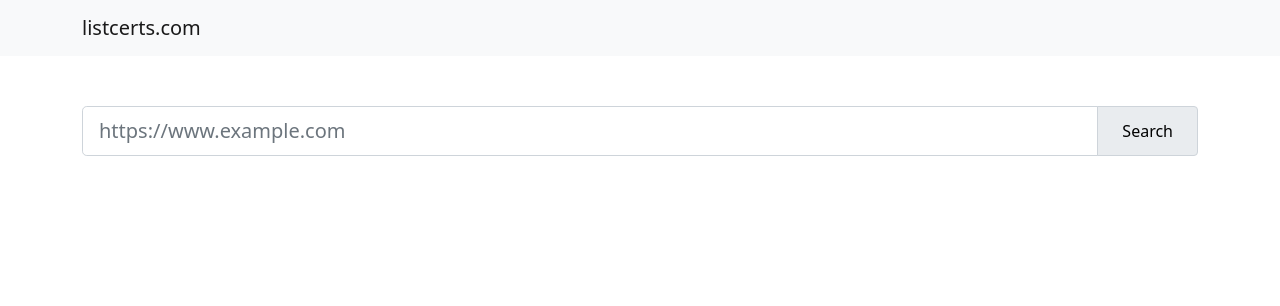
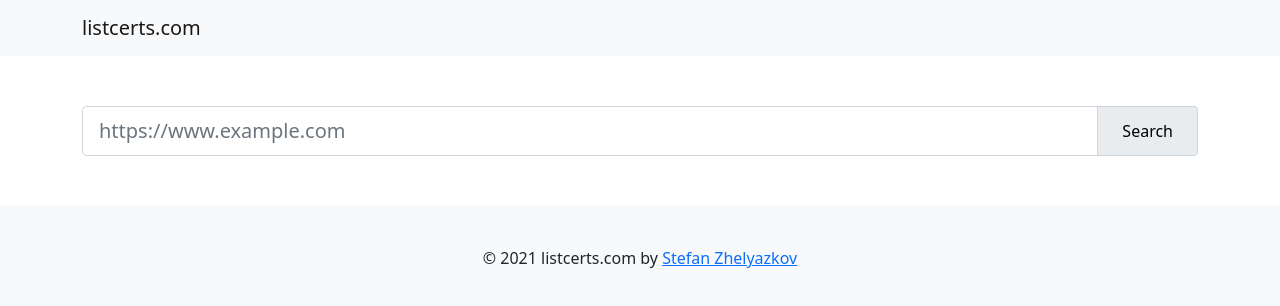
Before and after one commit to stefan-zh/listcerts.com, a React (Create React App) app: page / in a window 1280 px wide. Shown: the top 306 px of the page. Built offline with nearby package versions, Linux system fonts and the light colour scheme.

Commit message:
small design changes

```diff
--- a/src/App.css
+++ b/src/App.css
@@ -11,3 +11,13 @@
 .nav-item a {
     cursor: pointer;
 }
+
+.tab-content {
+    margin-bottom: 40px;
+}
+
+.footer {
+    padding: 40px 0;
+    text-align: center;
+    background-color: #f8f9fa;
+}
--- a/src/App.tsx
+++ b/src/App.tsx
@@ -41,7 +41,7 @@ export const App = () => {
     <>
       <Navbar bg="light">
         <Container>
-          <Navbar.Brand>listcerts.com</Navbar.Brand>
+          <Navbar.Brand href="#">listcerts.com</Navbar.Brand>
         </Container>
       </Navbar>
       <Container>
@@ -77,6 +77,9 @@ export const App = () => {
         </Tab.Container>
         }
       </Container>
+      <div className="footer">
+        <span>© 2021 listcerts.com by <a href="https://stefanzh.com" target="_blank" rel="noreferrer">Stefan Zhelyazkov</a></span>
+      </div>
     </>
   );
 };
--- a/src/InfoGroup.css
+++ b/src/InfoGroup.css
@@ -1,6 +1,6 @@
 .info-group {
     display: grid;
-    grid-template-columns: minmax(8em, 25%) minmax(50%, 75%);
+    grid-template-columns: minmax(7em, 25%) minmax(50%, 75%);
     grid-gap: 0 2em;
     padding: 1.75em 30px;
     border-top: 1px solid #dee2e6;
--- a/src/InfoGroup.tsx
+++ b/src/InfoGroup.tsx
@@ -92,7 +92,7 @@ const toSANs = (sans: string[]) => (
     <span className="info-group-title">Subject Alt Names</span>
     <div />
     {sans.map((subAltName) => (
-      <div className="info-item">
+      <div key={subAltName} className="info-item">
         <label>DNS Name</label>
         <span>{subAltName}</span>
       </div>
@@ -224,7 +224,7 @@ const toCrlEndpoints = (endpoints: string[]) => (
     <span className="info-group-title">CRL Endpoints</span>
     <div />
     {endpoints.map((ep) => (
-      <div className="info-item">
+      <div key={ep} className="info-item">
         <label>Distribution Point</label>
         <a href={ep} target="_blank" rel="noreferrer">{ep}</a>
       </div>
@@ -238,7 +238,7 @@ const toOcspServer = (servers: string[]) => (
     <span className="info-group-title">OCSP Server</span>
     <div />
     {servers.map((server) => (
-      <div className="info-item">
+      <div key={server} className="info-item">
         <label>Location</label>
         <a href={server} target="_blank" rel="noreferrer">{server}</a>
       </div>
@@ -252,7 +252,7 @@ const toCaIssuers = (caIssuers: string[]) => (
     <span className="info-group-title">CA Issuers</span>
     <div />
     {caIssuers.map((iss) => (
-      <div className="info-item">
+      <div key={iss} className="info-item">
         <label>Location</label>
         <a href={iss} target="_blank" rel="noreferrer">{iss}</a>
       </div>
```
